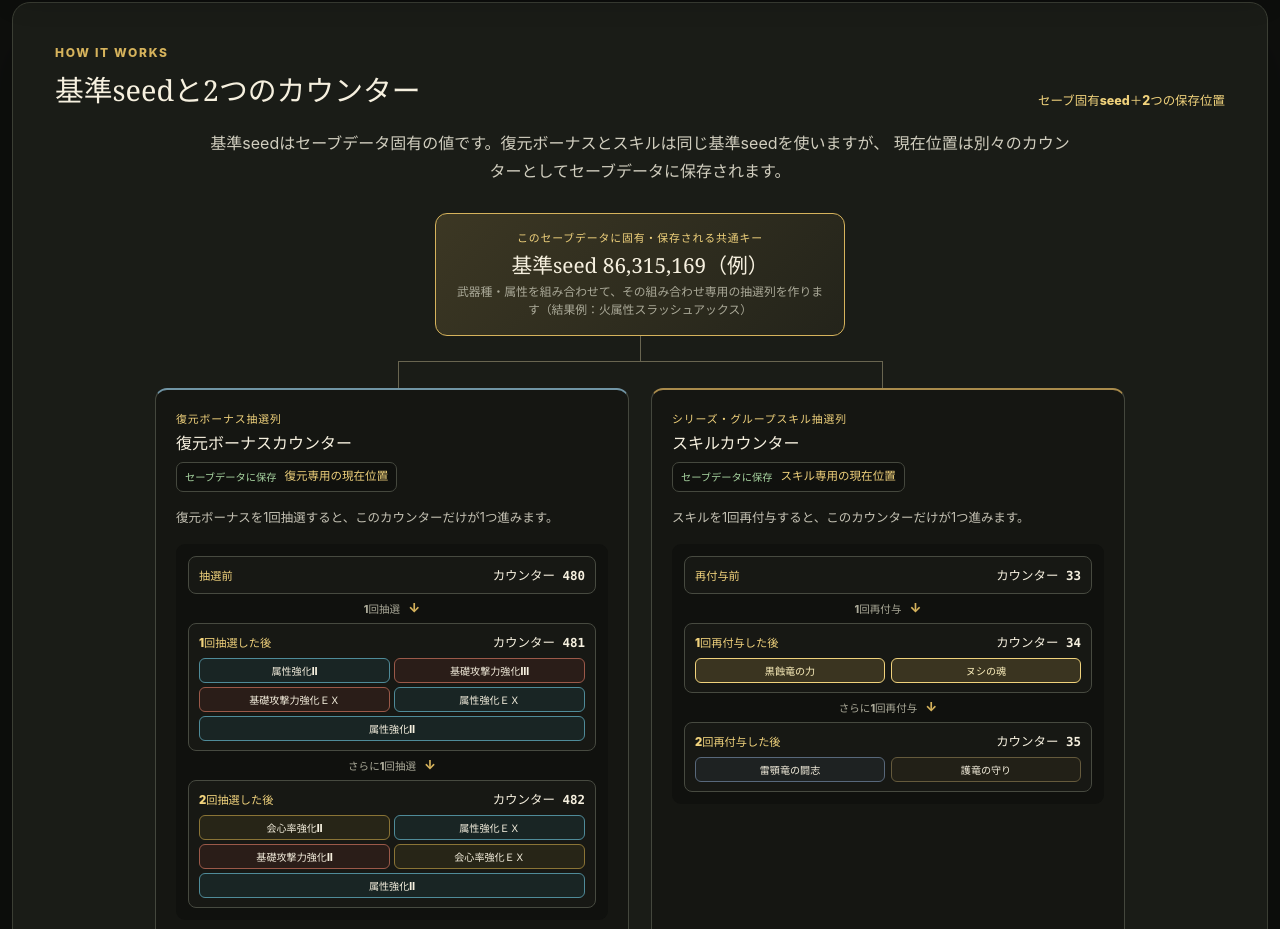
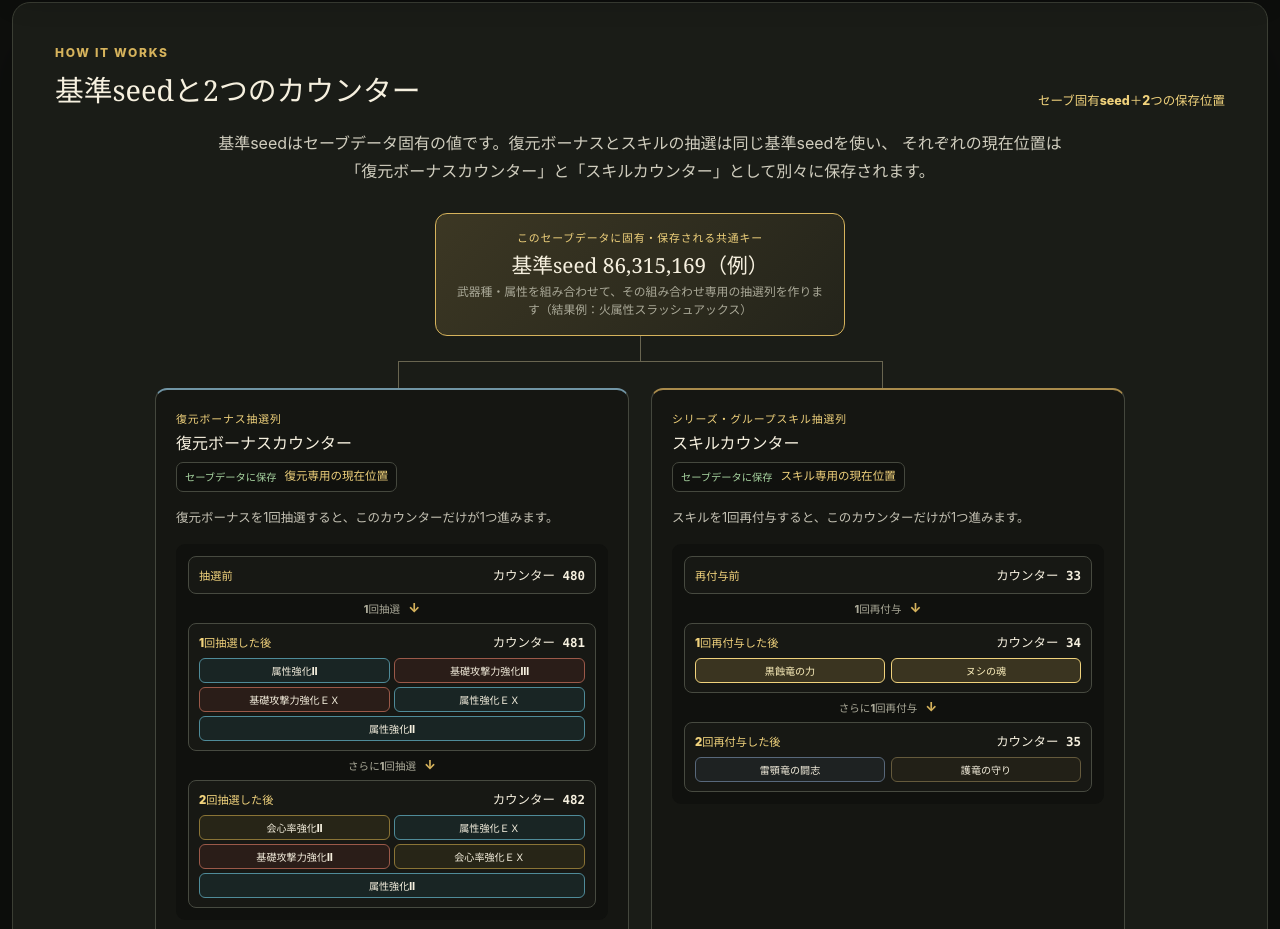
Before and after one commit to apeshinzo78/GogmaSeedFinder, a plain HTML site: page web/index.html in a window 1280 px wide. Shown: the part 851-1780 px from the top of the page. Drawn offline with Linux system fonts and the light colour scheme.

Commit message:
docs: clarify shared seed and counters

```diff
--- a/web/index.html
+++ b/web/index.html
@@ -108,8 +108,8 @@
             <p class="guide-summary">セーブ固有seed＋2つの保存位置</p>
           </div>
           <p class="guide-intro">
-            基準seedはセーブデータ固有の値です。復元ボーナスとスキルは同じ基準seedを使いますが、
-            現在位置は別々のカウンターとしてセーブデータに保存されます。
+            基準seedはセーブデータ固有の値です。復元ボーナスとスキルの抽選は同じ基準seedを使い、
+            それぞれの現在位置は「復元ボーナスカウンター」と「スキルカウンター」として別々に保存されます。
           </p>
           <figure class="seed-stream-figure" aria-labelledby="seed-stream-caption">
             <div class="seed-source-node">
```
